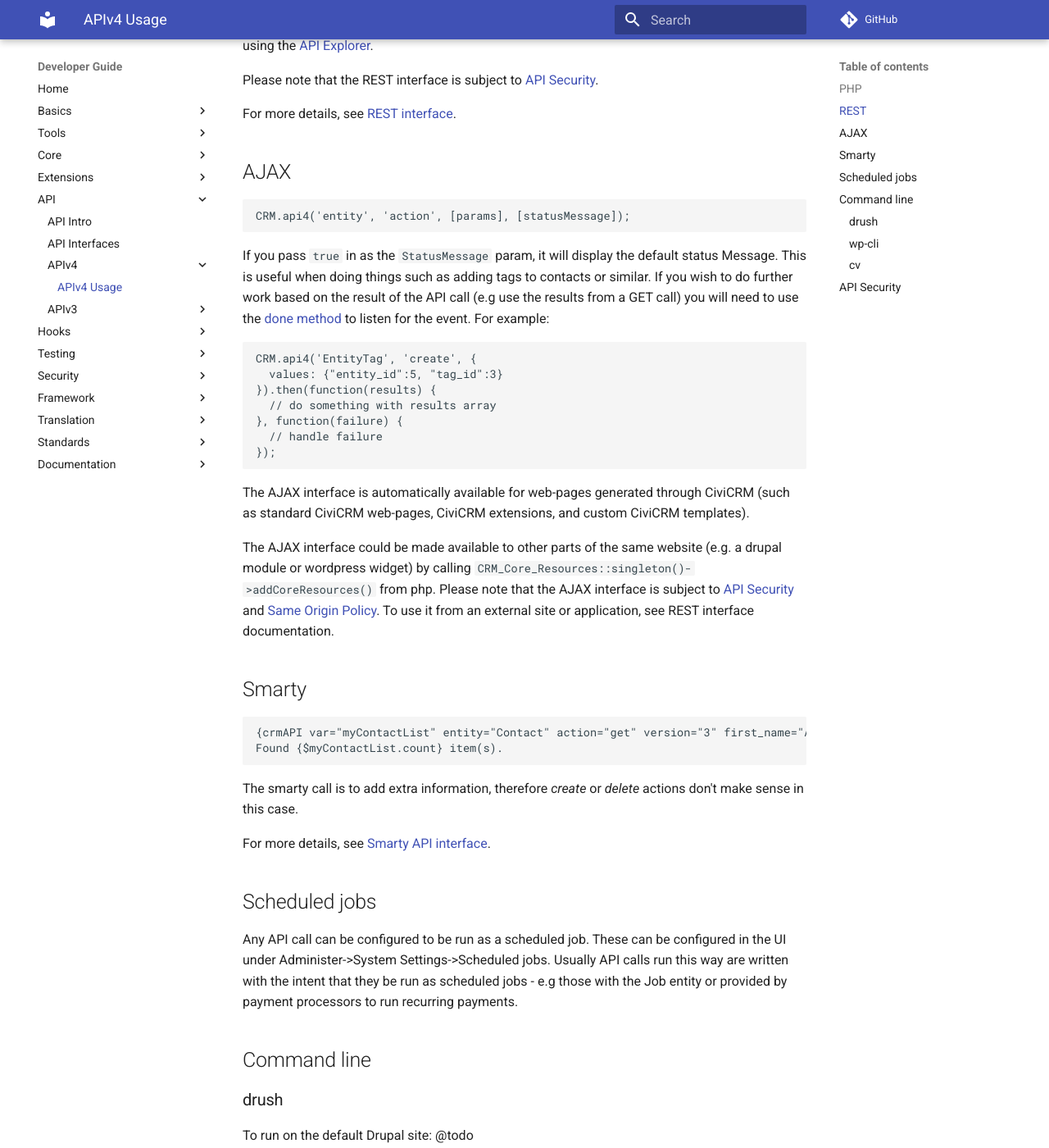
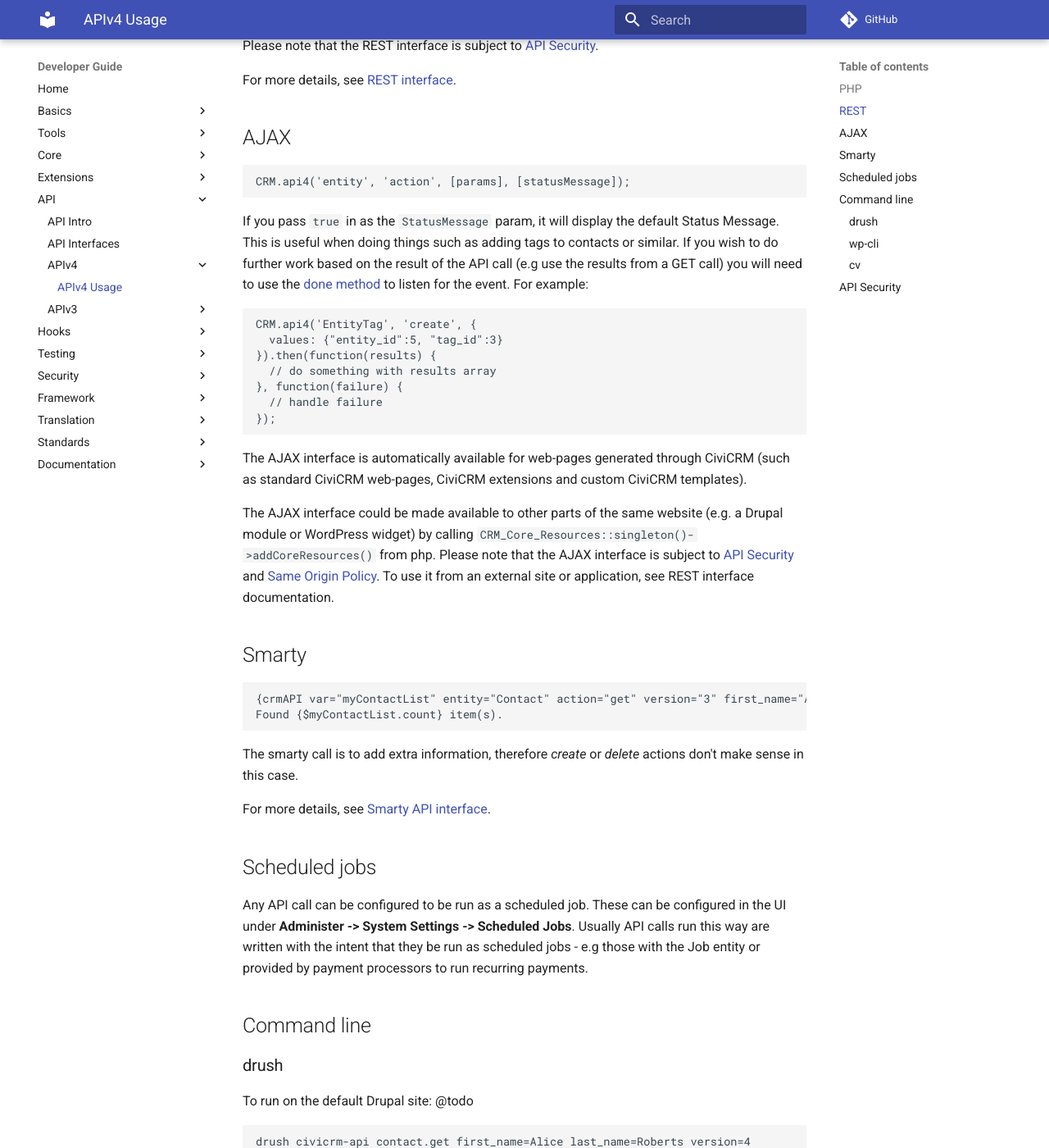
Before and after one commit to civicrm/civicrm-dev-docs, an MkDocs documentation site: the page built from docs/api/v4/usage.md, in a window 1280 px wide and 1400 px high, scrolled down 2628 px. Shown: the whole window at 82% size. Built offline with MkDocs 1.6.1 and Material for MkDocs 9.7.7, drawn with Linux system fonts in a browser that asks for light colours; comment, search, counter and statistics services are not loaded; old or Windows-style settings are respelled for this version of MkDocs; some of the changed text lies outside the part shown.

Commit message:
Apply suggestions from code review from @mikeyMJCO
Updates the changes as suggested by Mikey

Co-Authored-By: Mikey O'Toole <mikey@mjco.uk>

````diff
--- a/docs/api/v4/usage.md
+++ b/docs/api/v4/usage.md
@@ -25,7 +25,7 @@
 
 ```php
 [
- { /* DAO Object */
+ { /* DAO Object */ }
 ]
 ```
 
@@ -125,7 +123,7 @@
 CRM.api4('entity', 'action', [params], [statusMessage]);
 ```
 
-If you pass `true` in as the `StatusMessage` param, it will display the default status Message. This is useful when doing things such as adding tags to contacts or similar. If you wish to do further work based on the result of the API call (e.g use the results from a GET call) you will need to use the [done method](http://api.jquery.com/deferred.done/) to listen for the event. For example:
+If you pass `true` in as the `StatusMessage` param, it will display the default Status Message. This is useful when doing things such as adding tags to contacts or similar. If you wish to do further work based on the result of the API call (e.g use the results from a GET call) you will need to use the [done method](http://api.jquery.com/deferred.done/) to listen for the event. For example:
 
 ```javascript
 CRM.api4('EntityTag', 'create', {
@@ -137,9 +135,9 @@
 });
 ```
 
-The AJAX interface is automatically available for web-pages generated through CiviCRM (such as standard CiviCRM web-pages, CiviCRM extensions, and custom CiviCRM templates).
+The AJAX interface is automatically available for web-pages generated through CiviCRM (such as standard CiviCRM web-pages, CiviCRM extensions and custom CiviCRM templates).
 
-The AJAX interface could be made available to other parts of the same website (e.g. a drupal module or wordpress widget) by calling `CRM_Core_Resources::singleton()->addCoreResources()`
+The AJAX interface could be made available to other parts of the same website (e.g. a Drupal module or WordPress widget) by calling `CRM_Core_Resources::singleton()->addCoreResources()`
 from php. Please note that the AJAX interface is subject to [API Security](/security/permissions.md#api-permissions)
 and [Same Origin Policy](http://en.wikipedia.org/wiki/Same_origin_policy). To use it from an external site or application, see REST interface documentation.
 
@@ -157,7 +155,7 @@
 [Smarty API interface](/api/interfaces.md#smarty-api-interface).
 
 ## Scheduled jobs
-Any API call can be configured to be run as a scheduled job. These can be configured in the UI under Administer->System Settings->Scheduled jobs. Usually API calls run this way are written with the intent that they be run as scheduled jobs - e.g those with the Job entity or provided by payment processors to run recurring payments.
+Any API call can be configured to be run as a scheduled job. These can be configured in the UI under **Administer -> System Settings -> Scheduled Jobs**. Usually API calls run this way are written with the intent that they be run as scheduled jobs - e.g those with the Job entity or provided by payment processors to run recurring payments.
 
 
 
````
Also changed, not shown: other parts of docs/api/v4/usage.md (+3 -5 lines), docs/api/index.md (+5 -5 lines), docs/api/interfaces.md (+1 -1 lines), docs/api/v3/usage.md (+5 -5 lines).
